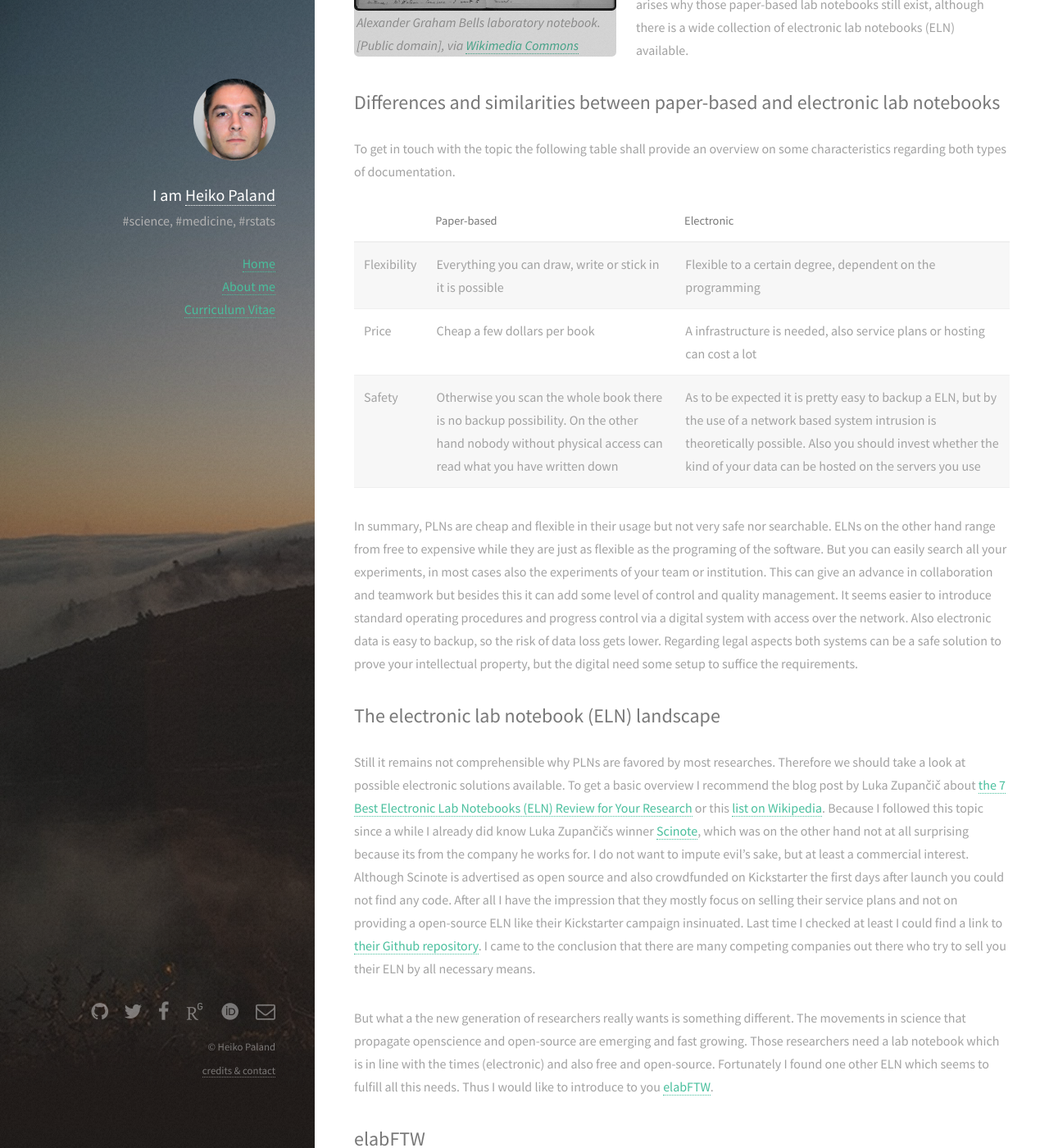
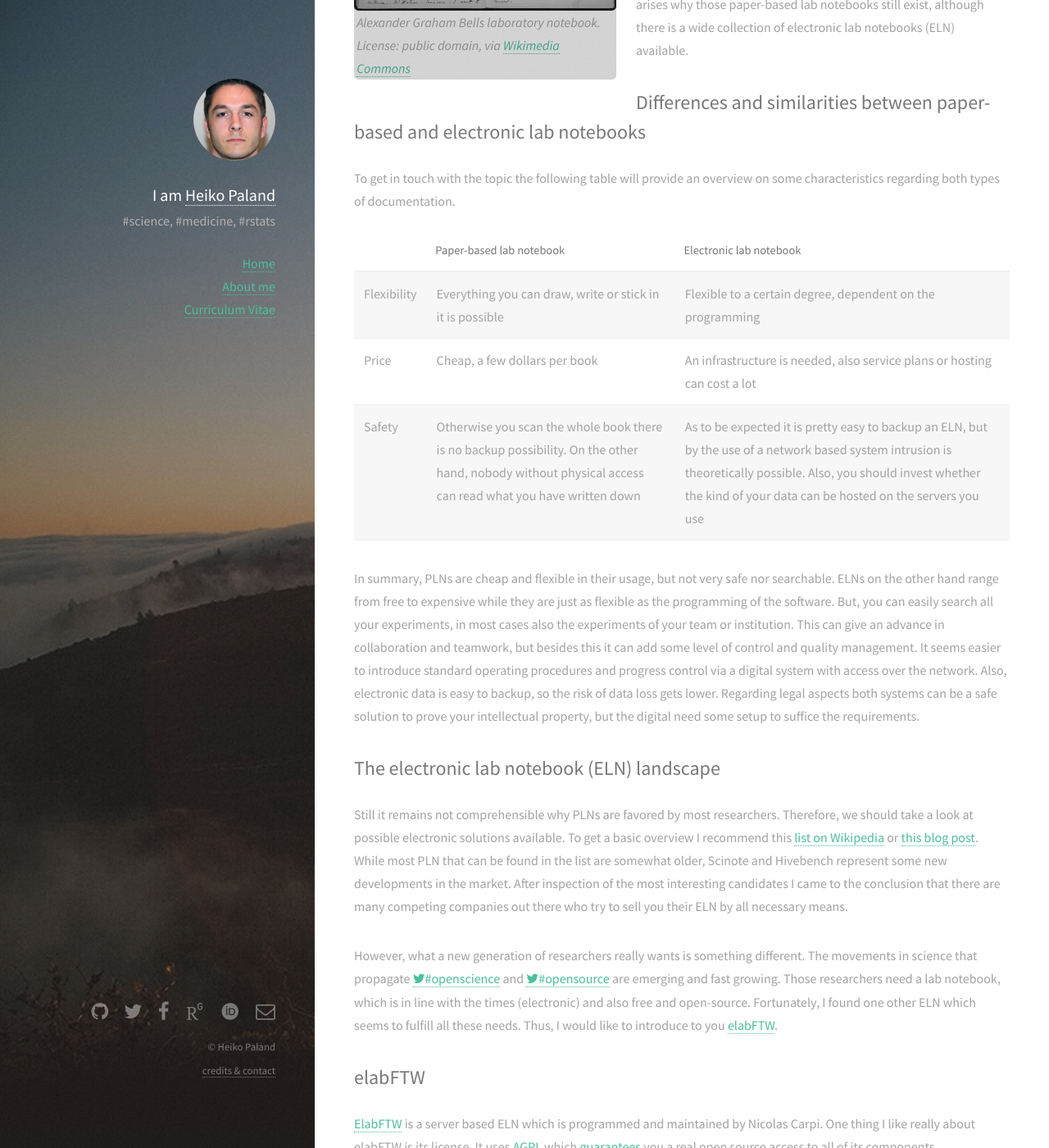
Before and after one commit to old-jekyll-templates/Strata-Jekyll-Theme, a Jekyll site: the page built from testpage.md, in a window 1280 px wide and 1400 px high, scrolled down 457 px. Shown: the whole window at 82% size. Built offline with Jekyll 4.4.1, drawn with Linux system fonts in a browser that asks for light colours; some web fonts are replaced; comment, search, counter and statistics services are not loaded; some of the changed text lies outside the part shown.

Commit message:
testpage

```diff
--- a/testpage.md
+++ b/testpage.md
@@ -5,37 +5,36 @@ permalink: /testpage.html
 exclude_from_nav: true
 noindex: true
 ---
-
 ## Everybody in your lab writes his results down in a lab notebook looking like this? Then you should read on!
 
-<span class="image left"><img src="{{ site.url }}/images/fulls/2016-08-09_Bell-Notebook.jpg">*Alexander Graham Bells laboratory notebook. [Public domain], via [Wikimedia Commons](https://commons.wikimedia.org/wiki/File:AGBell_Notebook.jpg)*</span>
+<span class="image left"><img src="{{ site.url }}/images/fulls/2016-08-09_Bell-Notebook.jpg">*Alexander Graham Bells laboratory notebook. License: public domain, via [Wikimedia Commons](https://commons.wikimedia.org/wiki/File:AGBell_Notebook.jpg)*</span>
 
-Every researcher needs to document his results. For decades and generations of researchers used a simple notebook which achieved its purpose just fine. But nowadays it seems kind of awkward that many researchers still use paper-based lab notebooks (PLN) for documentation of their research. We live in a time where everybody uses smartphones or other electronic helpers. Hence the question arises why those paper-based lab notebooks still exist, although there is a wide collection of electronic lab notebooks (ELN) available. <!--more-->
+Every researcher needs to document his results. For decades and generations of researchers used a simple notebook which achieved its purpose just fine. However, nowadays it seems kind of awkward that many researchers still use paper-based lab notebooks (PLN) for documentation of their research. We live in a time where everybody uses smartphones or other electronic helpers. Hence, the question arises why those paper-based lab notebooks still exist, although there is a wide collection of electronic lab notebooks (ELN) available. <!--more-->
 
 ## Differences and similarities between paper-based and electronic lab notebooks
 
-To get in touch with the topic the following table shall provide an overview on some characteristics regarding both types of documentation.
+To get in touch with the topic the following table will provide an overview on some characteristics regarding both types of documentation.
 
-| | Paper-based | Electronic |
+| | Paper-based lab notebook | Electronic lab notebook |
 |-|-----|-----|
 | Flexibility | Everything you can draw, write or stick in it is possible | Flexible to a certain degree, dependent on the programming
-| Price | Cheap a few dollars per book | A infrastructure is needed, also service plans or hosting can cost a lot
-| Safety | Otherwise you scan the whole book there is no backup possibility. On the other hand nobody without physical access can read what you have written down  |  As to be expected it is pretty easy to backup a ELN, but by the use of a network based system intrusion is theoretically possible. Also you should invest whether the kind of your data can be hosted on the servers you use
+| Price | Cheap, a few dollars per book | An infrastructure is needed, also service plans or hosting can cost a lot
+| Safety | Otherwise you scan the whole book there is no backup possibility. On the other hand, nobody without physical access can read what you have written down  |  As to be expected it is pretty easy to backup an ELN, but by the use of a network based system intrusion is theoretically possible. Also, you should invest whether the kind of your data can be hosted on the servers you use
 
-In summary, PLNs are cheap and flexible in their usage but not very safe nor searchable. ELNs on the other hand range from free to expensive while they are just as flexible as the programing of the software. But you can easily search all your experiments, in most cases also the experiments of your team or institution. This can give an advance in collaboration and teamwork but besides this it can add some level of control and quality management. It seems easier to introduce standard operating procedures and progress control via a digital system with access over the network. Also electronic data is easy to backup, so the risk of data loss gets lower. Regarding legal aspects both systems can be a safe solution to prove your intellectual property, but the digital need some setup to suffice the requirements.
+In summary, PLNs are cheap and flexible in their usage, but not very safe nor searchable. ELNs on the other hand range from free to expensive while they are just as flexible as the programming of the software. But, you can easily search all your experiments, in most cases also the experiments of your team or institution. This can give an advance in collaboration and teamwork, but besides this it can add some level of control and quality management. It seems easier to introduce standard operating procedures and progress control via a digital system with access over the network. Also, electronic data is easy to backup, so the risk of data loss gets lower. Regarding legal aspects both systems can be a safe solution to prove your intellectual property, but the digital need some setup to suffice the requirements.
 
 ## The electronic lab notebook (ELN) landscape
 
-Still it remains not comprehensible why PLNs are favored by most researches. Therefore we should take a look at possible electronic solutions available. To get a basic overview I recommend the blog post by Luka Zupančič about [the 7 Best Electronic Lab Notebooks (ELN) Review for Your Research](http://splice-bio.com/the-7-best-electronic-lab-notebooks-eln-for-your-research/) or this [list on Wikipedia](https://en.wikipedia.org/wiki/List_of_ELN_software_packages). Because I followed this topic since a while I already did know Luka Zupančičs winner [Scinote](http://scinote.net/), which was on the other hand not at all surprising because its from the company he works for. I do not want to impute evil's sake, but at least a commercial interest. Although Scinote is advertised as open source and also crowdfunded on Kickstarter the first days after launch you could not find any code. After all I have the impression that they mostly focus on selling their service plans and not on providing a open-source ELN like their Kickstarter campaign insinuated. Last time I checked at least I could find a link to [their Github repository](https://github.com/biosistemika/scinote-web). I came to the conclusion that there are many competing companies out there who try to sell you their ELN by all necessary means.
+Still it remains not comprehensible why PLNs are favored by most researchers. Therefore, we should take a look at possible electronic solutions available. To get a basic overview I recommend this [list on Wikipedia](https://en.wikipedia.org/wiki/List_of_ELN_software_packages) or [this blog post](http://splice-bio.com/the-7-best-electronic-lab-notebooks-eln-for-your-research/). While most PLN that can be found in the list are somewhat older, Scinote and Hivebench represent some new developments in the market. After inspection of the most interesting candidates I came to the conclusion that there are many competing companies out there who try to sell you their ELN by all necessary means.
 
-But what a the new generation of researchers really wants is something different. The movements in science that propagate openscience and open-source are emerging and fast growing. Those researchers need a lab notebook which is in line with the times (electronic) and also free and open-source. Fortunately I found one other ELN which seems to fulfill all this needs. Thus I would like to introduce to you [elabFTW](http://www.elabftw.net/).
+However, what a new generation of researchers really wants is something different. The movements in science that propagate [<span class="icon fa-twitter"></span>#openscience](https://twitter.com/hashtag/openscience) and [<span class="icon fa-twitter"></span>#opensource](https://twitter.com/hashtag/openscience) are emerging and fast growing. Those researchers need a lab notebook, which is in line with the times (electronic) and also free and open-source. Fortunately, I found one other ELN which seems to fulfill all these needs. Thus, I would like to introduce to you [elabFTW](http://www.elabftw.net/).
 
 ## elabFTW
 
 [ElabFTW](http://www.elabftw.net/) is a server based ELN which is programmed and maintained by Nicolas Carpi. One thing I like really about elabFTW is its license. It uses [AGPL](https://www.gnu.org/licenses/agpl-3.0.en.html) which [guarantees](http://choosealicense.com/licenses/agpl-3.0/) you a real open source access to all of its components.
 
-You can easily check out a working system in a [live demo](https://demo.elabftw.net/login.php). The elegance of elabFTW lies in its simplicity. It is as flexible and easy to use as a white blank page. But on top of this comes a sophisticated pack of features that are making your researcher life easier. And this is exactly what one will hope for by change over to an ELN.
+You can easily check out a working system in a [live demo](https://demo.elabftw.net/login.php). The elegance of elabFTW lies in its simplicity. It is as flexible and easy to use as a white blank page. But on top of this comes a sophisticated pack of features that are making your researcher life easier. And this is exactly what one will hope for by changing over to an ELN.
 
 ## Conclusion
 
-Most certainly everyone has different needs and expectations towards an ELN. In my opinion elabFTW poses as a very good and flexible solution but others may judge differently. Finally I am pretty sure that the ELN that suits your purpose can be found already today. That is why you should pick your solution but pick one which is up-to-date.
+Most certainly everyone has different needs and expectations towards an ELN. In my opinion elabFTW poses as a very good and flexible solution for small and medium sized research groups. I am pretty sure that the ELN that suits your purpose can be found already today and that is exactly why you should pick your solution, but one which is up-to-date.
```
